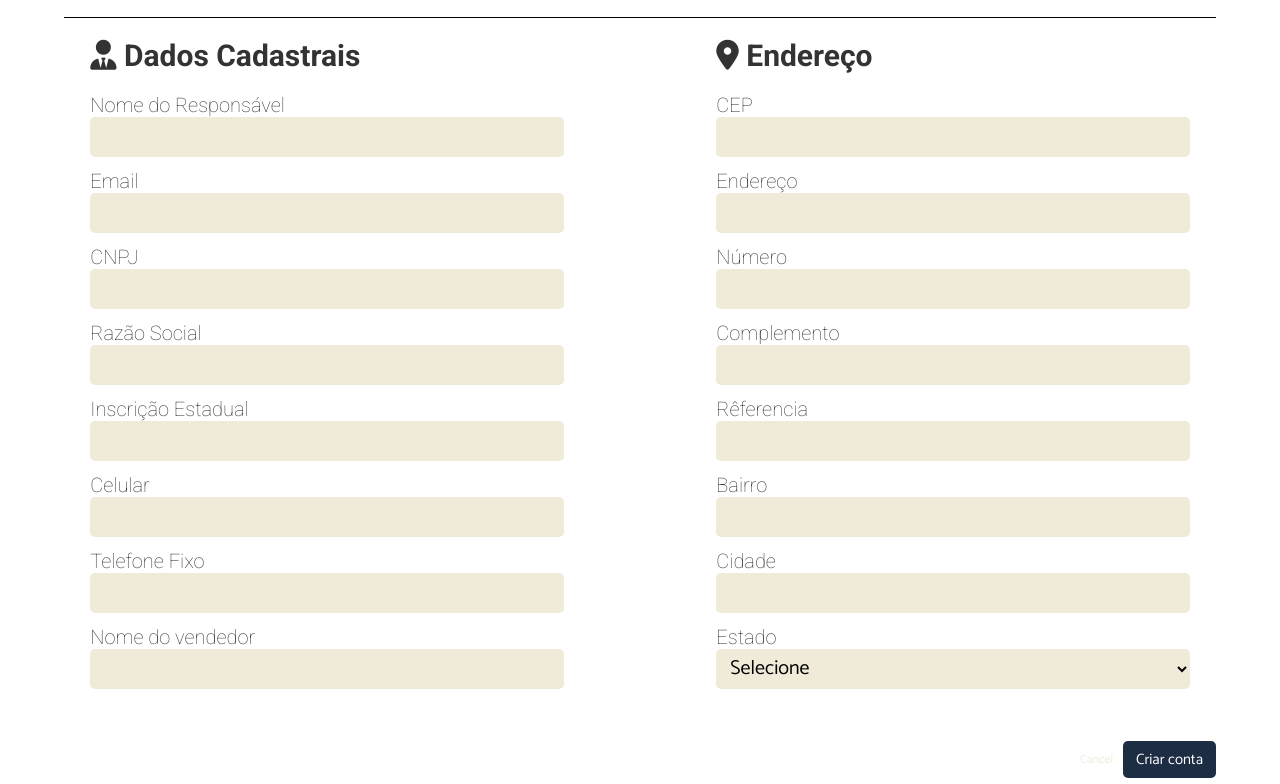
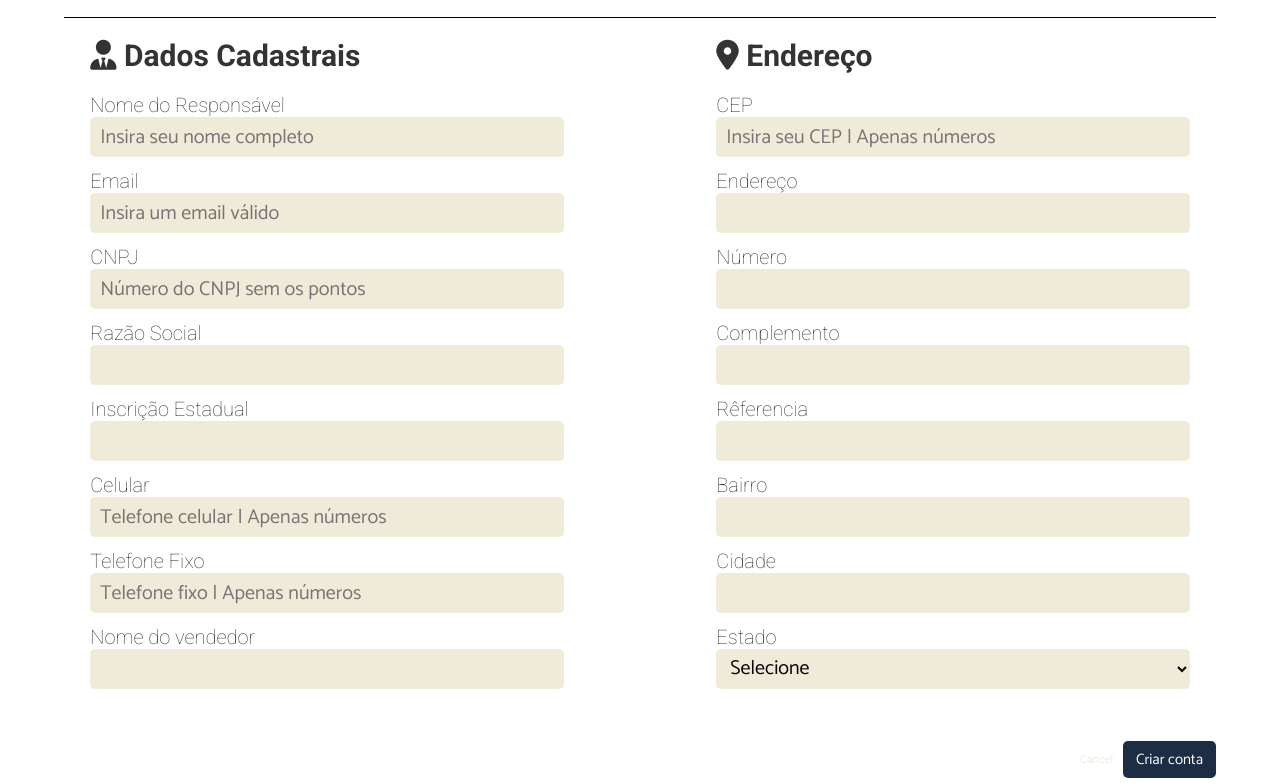
Before and after one commit to hackadev2022/e_commerce_hackadev2022, a website built with Vite: page src/cadastro/cadastro.html in a window 1280 px wide. Shown: the part 146-930 px from the top of the page. Built offline with nearby package versions, Linux system fonts and the light colour scheme.

Commit message:
newly changes

```diff
--- a/assets/css/cadastro.css
+++ b/assets/css/cadastro.css
@@ -32,7 +32,7 @@ fieldset input,
 select {
   width: 100%;
   height: 5rem;
-  /* border: 1px solid rgb(204, 204, 204); */
+  border: 1px solid rgb(204, 204, 204);
   border-radius: 5px;
   padding: 0 10px;
   font-size: 1rem;
--- a/src/cadastro/cadastro.html
+++ b/src/cadastro/cadastro.html
@@ -54,8 +54,8 @@
 
       <div class="create-account">
         <h1>Criar Conta</h1>
-        <input type="radio" name="pf" id="pf" disabled>
-        <label for="pf">Pessoa Física</label>
+        <!-- <input type="radio" name="pf" id="pf" disabled>
+        <label for="pf">Pessoa Física</label> -->
         <input type="radio" name="pj" id="pj" checked/>
         <label for="pj"
           >Pessoa Júridica</i
@@ -69,21 +69,21 @@
             <fieldset class="data-pj">
           <legend>  <i class="fa-solid fa-user-tie"> </i> Dados Cadastrais</legend>
           <label for="name">Nome do Responsável</label>
-          <input type="text" name="name" id="name" required />
+          <input type="text" name="name" id="name" title="Este campo é obrigátorio" placeholder="Insira seu nome completo" required />
           <label for="email">Email</label>
-          <input type="email" name="email" id="email" required />
+          <input type="email" name="email" id="email" placeholder="Insira um email válido" required />
           <label for="cnpj">CNPJ</label>
-          <input type="text" name="cnpj" id="cnpj" pattern="[0-9]+" title="Preencha apenas com números" required />
+          <input type="text" name="cnpj" id="cnpj" placeholder="Número do CNPJ sem os pontos" pattern="[0-9]+" title="Preencha apenas com números" mask="99.999.999/9999-99" maxlength="14" required />
           <label for="social">Razão Social</label>
-          <input type="text" name="social" id="social" required />
+          <input type="text" name="social" id="social"  required />
           <label for="ins-estadual">Inscrição Estadual</label>
-          <input type="number" name="ins-estadual" id="ins-estadual" required />
+          <input type="text" name="ins-estadual" id="ins-estadual"  pattern="[0-9]+" required />
           <label for="cell">Celular</label>
-          <input type="tel" name="cell" id="cell" />
+          <input type="tel" name="cell" placeholder="Telefone celular | Apenas números" maxlength="11" id="cell" />
           <label for="tel">Telefone Fixo</label>
-          <input type="tel" name="tel" id="tel" required />
+          <input type="tel" name="tel" id="tel" placeholder="Telefone fixo | Apenas números" maxlength="11" required />
           <label for="seller">Nome do vendedor</label>
-          <input type="text" name="seller" id="seller" required />
+          <input type="text" name="seller" id="seller"  required />
             </fieldset>
           </div>
 
@@ -93,11 +93,11 @@
             <i class="fa-solid fa-location-dot"></i>
             Endereço</legend>
           <label for="cep">CEP</label>
-          <input type="text" name="cep" id="cep" required />
+          <input type="text" name="cep" id="cep" placeholder="Insira seu CEP | Apenas números" required />
           <label for="adress">Endereço</label>
-          <input type="text" name="adress" id="adress" required />
+          <input type="text" name="adress" id="adress" " required />
           <label for="a-num">Número</label>
-          <input type="number" name="a-num" id="a-num" />
+          <input type="number" name="a-num" id="a-num" pattern="[0-9]+" />
           <label for="compliment">Complemento</label>
           <input type="text" name="compliment" id="compliment" />
           <label for="a-refer">Rêferencia</label>
```
Also changed, not shown: src/cadastro/forms.css (added).
